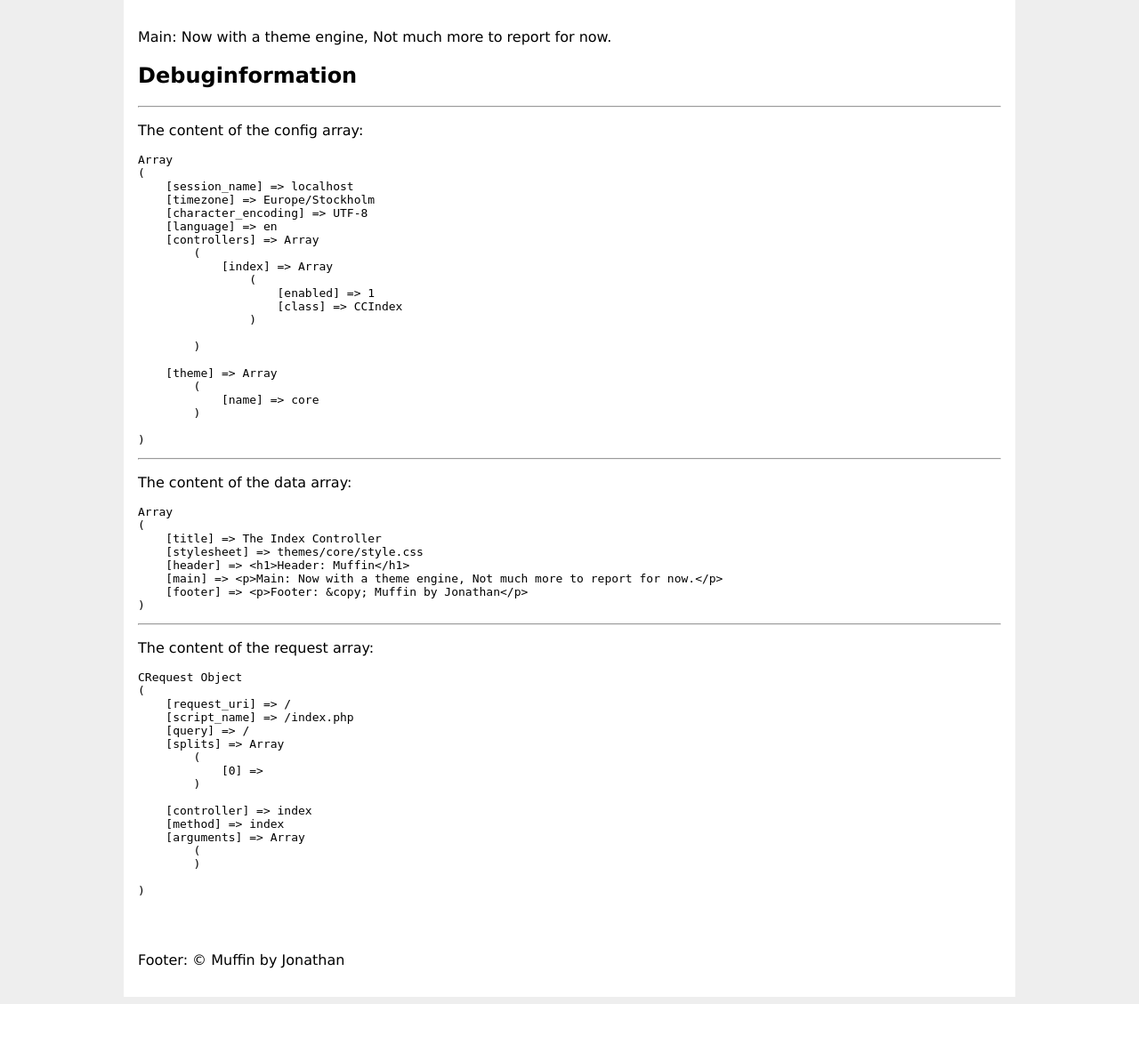
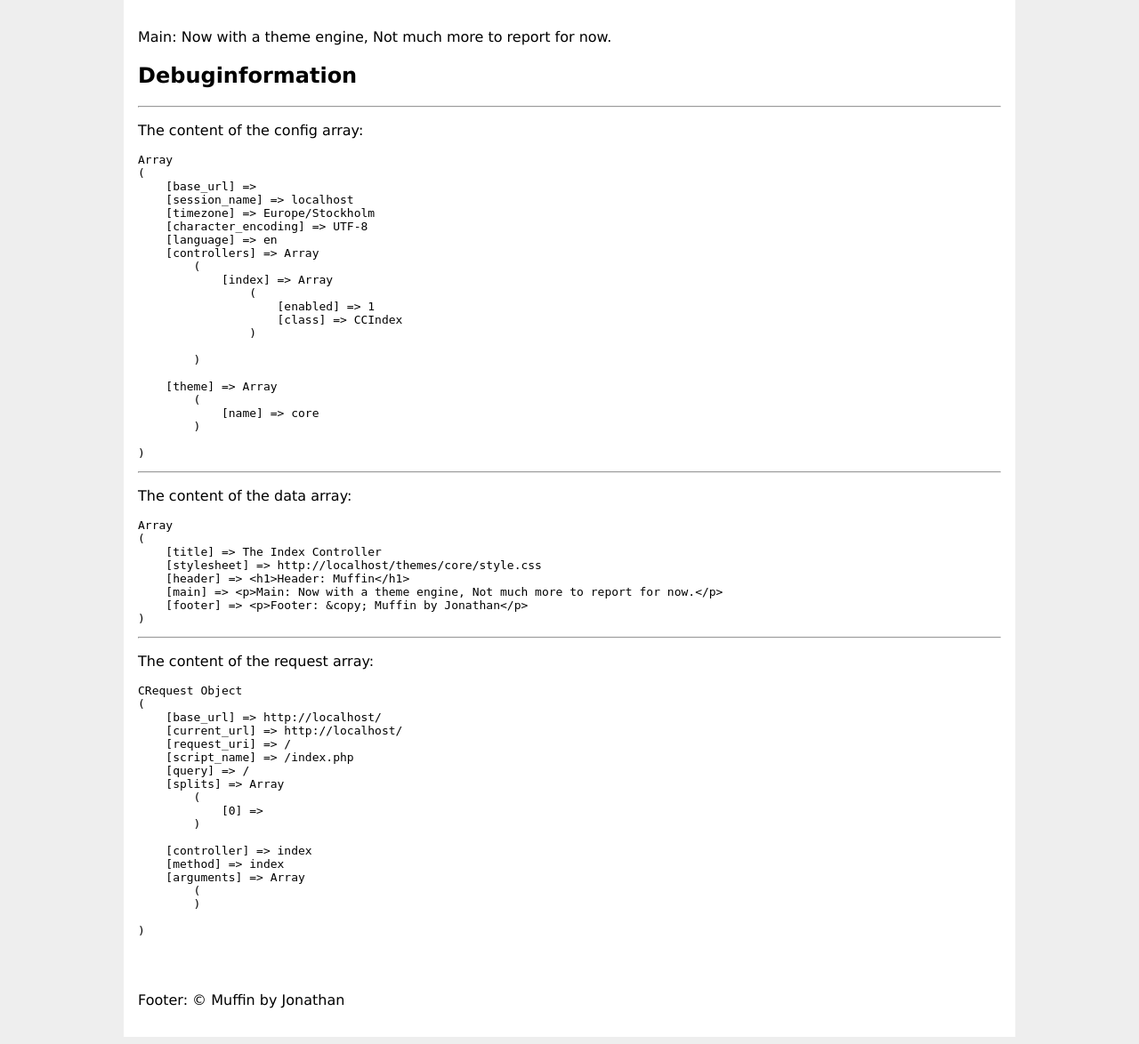
Before and after one commit to jonniklasson/vanillamuffin, a PHP site: page / in a window 1280 px wide. Shown: the part 121-1295 px from the top of the page at 89% size. Before the commit the page ends 1250 px from the top, so only its background shows below. Run offline with PHP 8.4, Linux system fonts and the light colour scheme.

Commit message:
base_url

```diff
--- a/site/config.php
+++ b/site/config.php
@@ -14,6 +14,10 @@
 * which is called in the frontcontroller phase from index.php.
 */
 
+/**
+* Set a base_url to use another than the default calculated
+*/
+$mu->config['base_url'] = null;
 
 /*
 * Set level of error reporting
--- a/src/CMuffin/CMuffin.php
+++ b/src/CMuffin/CMuffin.php
@@ -71,13 +71,14 @@ class CMUFFIN implements ISingleton {
     // Get the paths and settings for the theme
     $themeName    = $this->config['theme']['name'];
     $themePath    = MUFFIN_INSTALL_PATH . "/themes/{$themeName}";
-    $themeUrl      = "themes/{$themeName}";
+    $themeUrl	 = $this->request->base_url . "themes/{$themeName}";
 
     // Add stylesheet path to the $mu->data array
 
     $this->data['stylesheet'] = "{$themeUrl}/style.css";
 
     // Include the global functions.php and the functions.php that are part of the theme
+	include('themes/functions.php');
     $mu = &$this;
     $functionsPath = "{$themePath}/functions.php";
     if(is_file($functionsPath)) {
--- a/src/CRequest/CRequest.php
+++ b/src/CRequest/CRequest.php
@@ -9,27 +9,50 @@ class CRequest {
   /**
    * Init the object by parsing the current url request.
    */
-  public function Init() {
+  public function Init($baseUrl = null) {
+
     // Take current url and divide it in controller, method and arguments
+
+	$requestUri = $_SERVER['REQUEST_URI'];
+    $scriptName = $_SERVER['SCRIPT_NAME'];
     $query = substr($_SERVER['REQUEST_URI'], strlen(rtrim(dirname($_SERVER['SCRIPT_NAME']), '/')));
     $splits = explode('/', trim($query, '/'));
 
     // Set controller, method and arguments
-
-
     $controller =  !empty($splits[0]) ? $splits[0] : 'index';
 	$method    =  !empty($splits[1]) ? $splits[1] : 'index';
     $arguments = $splits;
     unset($arguments[0], $arguments[1]); // remove controller & method part from argument list
 
+	// Prepare to create current_url and base_url
+	$currentUrl = $this->GetCurrentUrl();
+	$parts        = parse_url($currentUrl);
+	$baseUrl       = !empty($baseUrl) ? $baseUrl : "{$parts['scheme']}://{$parts['host']}" . (isset($parts['port']) ? ":{$parts['port']}" : '') . rtrim(dirname($scriptName), '/');
+
     // Store it
-    $this->request_uri  = $_SERVER['REQUEST_URI'];
+    $this->base_url      = rtrim($baseUrl, '/') . '/';
+	$this->current_url  = $currentUrl;
+	$this->request_uri  = $_SERVER['REQUEST_URI'];
     $this->script_name  = $_SERVER['SCRIPT_NAME'];
     $this->query        = $query;
     $this->splits       = $splits;
     $this->controller   = $controller;
     $this->method       = $method;
     $this->arguments    = $arguments;
+
+	}
+
+    /**
+   * Get the url to the current page.
+   */
+  public function GetCurrentUrl() {
+    $url = "http";
+    $url .= (@$_SERVER["HTTPS"] == "on") ? 's' : '';
+    $url .= "://";
+    $serverPort = ($_SERVER["SERVER_PORT"] == "80") ? '' :
+    (($_SERVER["SERVER_PORT"] == 443 && @$_SERVER["HTTPS"] == "on") ? '' : ":{$_SERVER['SERVER_PORT']}");
+    $url .= $_SERVER["SERVER_NAME"] . $serverPort . htmlspecialchars($_SERVER["REQUEST_URI"]);
+    return $url;
   }
 
 }
--- /dev/null
+++ b/themes/functions.php
@@ -0,0 +1,12 @@
+<?php
+/**
+* Helpers for theming, available for all themes in their template files and functions.php.
+* This file is included right before the themes own functions.php
+*/
+
+/**
+* Create a url by prepending the base_url.
+*/
+function base_url($url) {
+  return CMuffin::Instance()->request->base_url . trim($url, '/');
+}
```
